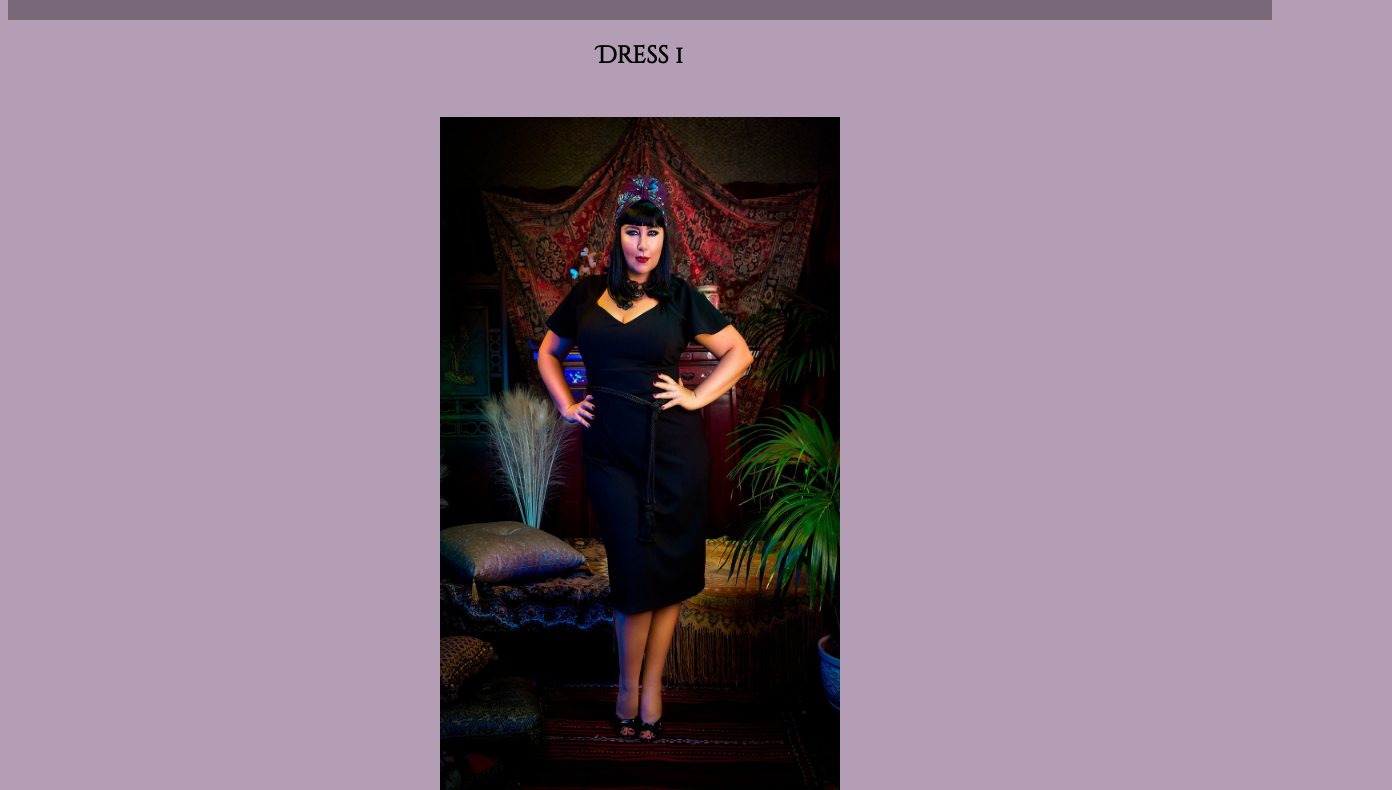
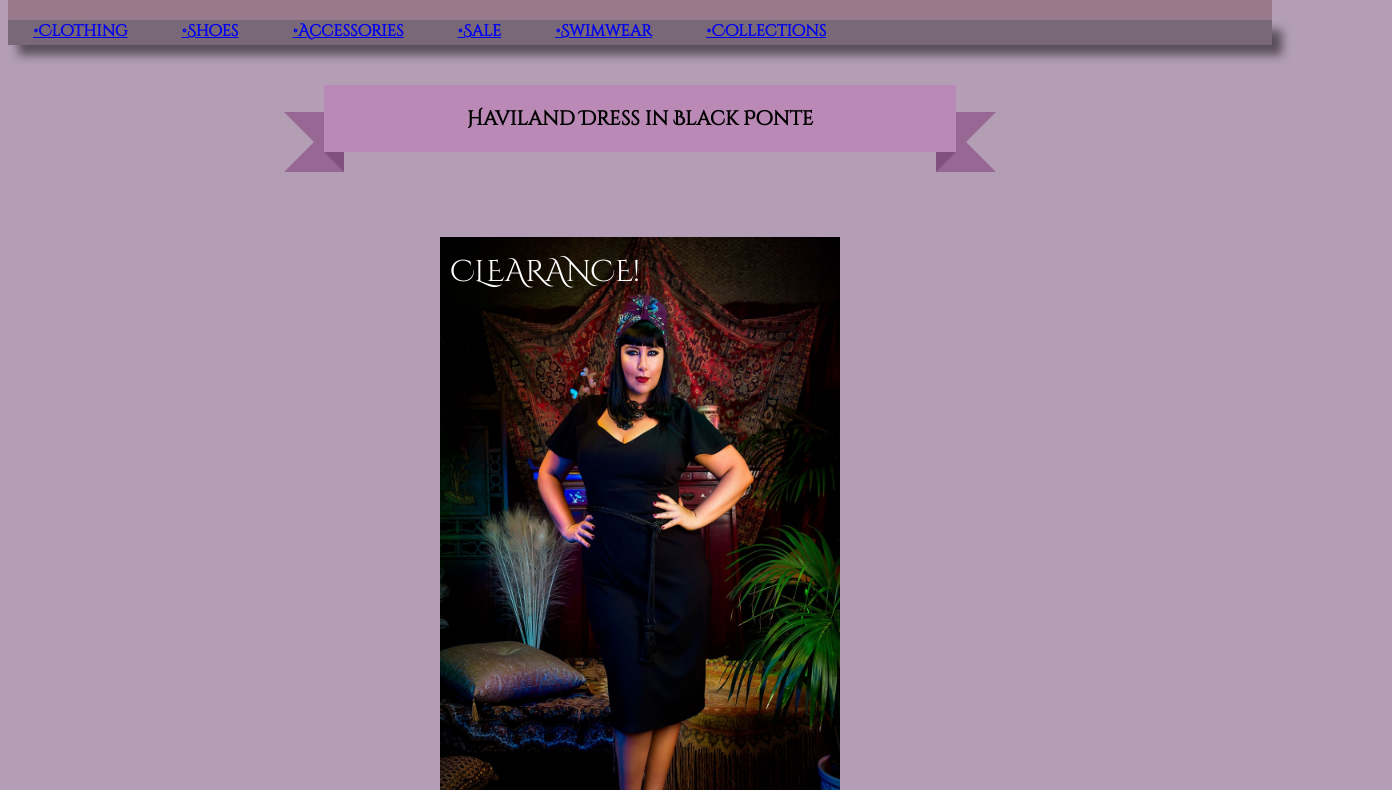
Before and after one commit to ribermudes/Week-1-Independent-Project-CSS, a plain HTML site: page index.html in a window 1280 px wide. Shown: the part 188-978 px from the top of the page, 1392 px wide, since content can reach past the window. Drawn offline with Linux system fonts and the light colour scheme.

Commit message:
add navbar, absolute positioning, finish styling

```diff
--- a/css/styles.css
+++ b/css/styles.css
@@ -15,15 +15,38 @@ header {
  font-size: 25px;
  margin: 0px;
  /*position: absolute;*/
- border-bottom:solid 20px #796878;
  padding-top: 20px;
 
+}
+
+#navbar {
+background-color: #796878;
+height: 25px;
+border-bottom:solid 20px #796878;
+-webkit-box-shadow: 10px 10px 10px rgba(0, 0, 0, 0.5);
+-moz-box-shadow: 10px 10px 10px rgba(0, 0, 0, 0.5);
+box-shadow: 10px 10px 10px rgba(0, 0, 0, 0.5);
+}
+
+#navbar ul {
+margin:0;
+padding:0;
+list-style:none;
+}
+
+#navbar li {
+display:inline;
+margin:0;
+padding:25px;
+color: black;
+font-weight: bold;
 }
 
  h1 {
    font-size: 60px;
    margin: 0px;
    padding-bottom: 30px;
+   /*float: left;*/
  }
 
 h2  {
@@ -43,6 +66,7 @@ img {
   display: block;
   margin-left: auto;
   margin-right: auto
+
 }
 
 p.blocktext {
@@ -54,8 +78,10 @@ p.blocktext {
    height: 300px;
    width: 200px;
    float: left;
-   padding: 20px;
+   padding: 35px;
+
  }
+
  table {
    border-collapse: collapse;
    background-color: #aa98a9;
@@ -78,4 +104,63 @@ button {
   font-family: 'Cinzel Decorative', cursive;
   border: none;
   border-radius: 5px;
+  margin-left: 45%;
+  margin-right: 55%;
 }
+
+.options:hover {
+  color: white;
+}
+
+label {
+  position: absolute;
+  color: white;
+  left: 450px;
+  top:440px;
+  font-size: 30px;
+}
+
+.ribbon {
+ font-size: 20px !important;
+ width: 50%;
+ position: relative;
+ background: #ba89b6;
+ color: black;
+ text-align: center;
+ padding: 1em 2em;
+ margin: 2em auto 3em;
+}
+.ribbon:before, .ribbon:after {
+ content: "";
+ position: absolute;
+ display: block;
+ bottom: -1em;
+ border: 1.5em solid #986794;
+ z-index: -1;
+}
+.ribbon:before {
+ left: -2em;
+ border-right-width: 1.5em;
+ border-left-color: transparent;
+}
+.ribbon:after {
+ right: -2em;
+ border-left-width: 1.5em;
+ border-right-color: transparent;
+}
+.ribbon .ribbon-content:before, .ribbon .ribbon-content:after {
+ content: "";
+ position: absolute;
+ display: block;
+ border-style: solid;
+ border-color: #804f7c transparent transparent transparent;
+ bottom: -1em;
+}
+.ribbon .ribbon-content:before {
+ left: 0;
+ border-width: 1em 0 0 1em;
+}
+.ribbon .ribbon-content:after {
+ right: 0;
+ border-width: 1em 1em 0 0;
+}
--- a/index.html
+++ b/index.html
@@ -9,20 +9,33 @@
   <body>
     <header>
       <h1>Vamp</h1>
-      <span>Shop</span>
-      <span>&#8226; Sign In</span>
-      <span>&#8226; Cart</span>
+      <span class="options">My Account</span>
+      <span class="options">&#8226; Cart</span>
     </header>
+    <div id="navbar">
+      <ul>
+        <li><a href="#">&#8226;Clothing</a></li>
+        <li><a href="#">&#8226;Shoes</a></li>
+        <li><a href="#">&#8226;Accessories</a></li>
+        <li><a href="#">&#8226;Sale</a></li>
+        <li><a href="#">&#8226;Swimwear</a></li>
+        <li><a href="#">&#8226;Collections</a></li>
+      </ul>
+    </div>
     <div class="container">
       <div class="dress-1">
-        <h2>Dress 1</h2>
-      <img src="img/blackdress1.jpg" alt="black dress1"/>
-      <h2>$120.00</h2>
+        <h1 class="ribbon">
+        <strong class="ribbon-content">Haviland Dress in Black Ponte</strong>
+        </h1>
+        <label>CLEARANCE!</label>
+        <img src="img/blackdress1.jpg" alt="black dress1"/>
+        <h2><strike>$120.00</strike></h2>
+        <h2>$60.00</h2>
+        </div>
+    <div class="button">
+      <button type="add-cart">Add to Cart</button>
       </div>
-      <div class="button">
-        <button type="add-cart">Add to Cart</button>
-      </div>
-        <p>
+      <p>
         Cupcake ipsum dolor sit. Amet gummies soufflé pastry macaroon candy canes sweet roll cookie soufflé. Cotton candy soufflé croissant sweet. Gummies sweet roll soufflé sweet caramels. Bonbon wafer bonbon cotton candy danish chocolate bar sugar plum bear claw. Brownie sweet roll macaroon cake gummies croissant halvah bonbon. Gingerbread carrot cake fruitcake tiramisu pastry pastry lollipop.
       </p>
       <div class="size-chart">
@@ -73,6 +86,7 @@
         </table>
         </div>
         <div class="other-items">
+          <h2>Gallery</h2>
           <img class="gallery" src="img/blackdress2.jpg" alt="black dress 2" />
           <img class="gallery" src="img/blackdress3.jpg" alt="black dress 3" />
           <img class="gallery" src="img/blackdress4.jpg" alt="black dress 4" />
@@ -81,8 +95,6 @@
           <img class="gallery" src="img/blackdress7.jpg" alt="black dress 7" />
 
         </div>
-
-
     </div>
   </body>
 </html>
```
